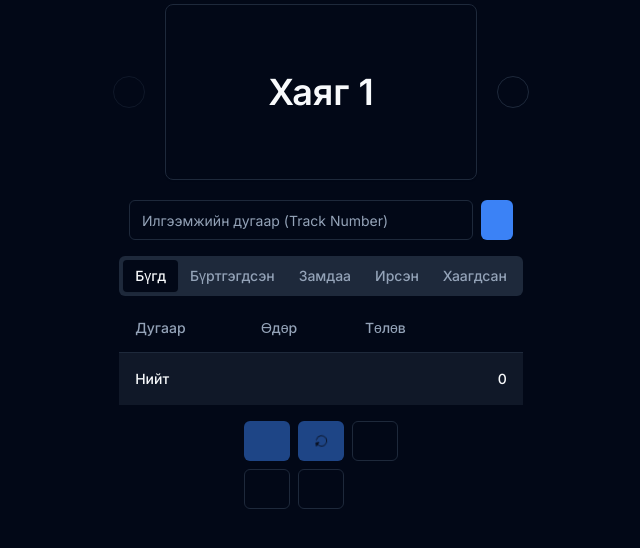
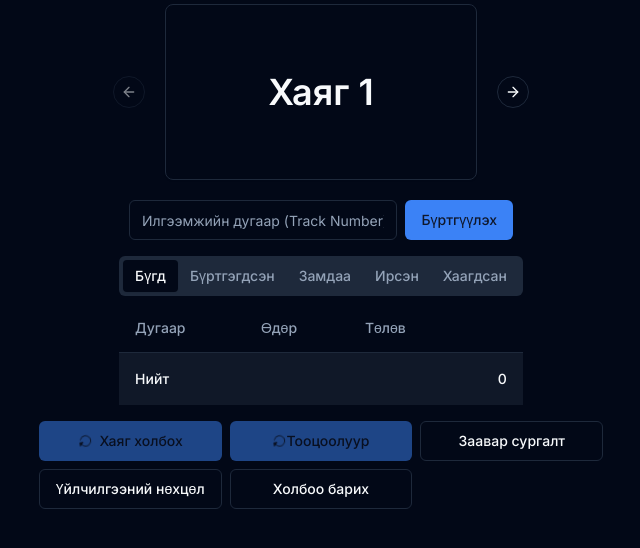
Before and after one commit to themuuln/zargo, a Next.js app: page / in a window 1280 px wide. Shown: the top 548 px of the page, without its empty margins (319-959 px from the left). Built offline with nearby package versions, Linux system fonts and the light colour scheme.

Commit message:
fix: button bugfix

```diff
--- a/components/ui/button.tsx
+++ b/components/ui/button.tsx
@@ -42,6 +42,7 @@ const Button = React.forwardRef<HTMLButtonElement, ButtonProps>(({ className, va
 		<>
 			<Comp disabled={loading} className={cn(buttonVariants({ variant, size, className }))} ref={ref} {...props}>
 				{loading ? <IoReloadOutline className={'animate-spin'} /> : ''}
+				{props.children}
 			</Comp>
 		</>
 	);
```
